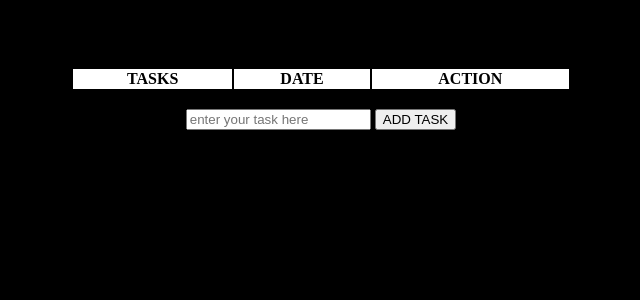
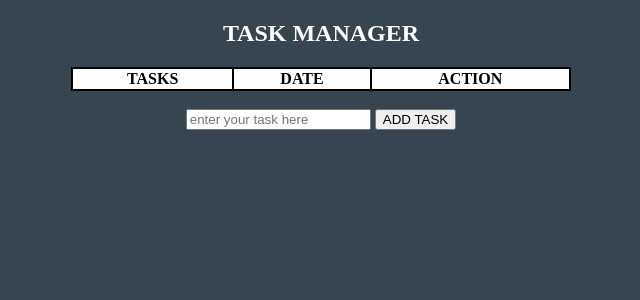
Before and after one commit to genegrace07/task_manager, a Flask app: page / in a window 1280 px wide. Shown: the top 300 px of the page, without its empty margins (319-959 px from the left). Run offline with Flask 3, Linux system fonts and the light colour scheme; data that the repository does not hold is empty.

Commit message:
starting to modify for flashing

```diff
--- a/templates/base.html
+++ b/templates/base.html
@@ -7,7 +7,7 @@
     <meta http-equiv="X-UA-Compatible" content="ie=edge">
     <title>Task list</title>
 </head>
-<body style="background-color:black">
+<body style="background-color:#36454F">
 {% block body %}
 {% endblock %}
 </body>
--- a/templates/main.html
+++ b/templates/main.html
@@ -3,7 +3,7 @@
 {% block body %}
     <center>
 
-<h2>TASK MANAGER</h2>
+<h2 style="color:white">TASK MANAGER</h2>
         <table style="background-color:black" width="500">
             <tr style="background-color:white">
                 <th>TASKS</th><th>DATE</th><th>ACTION</th>
```
